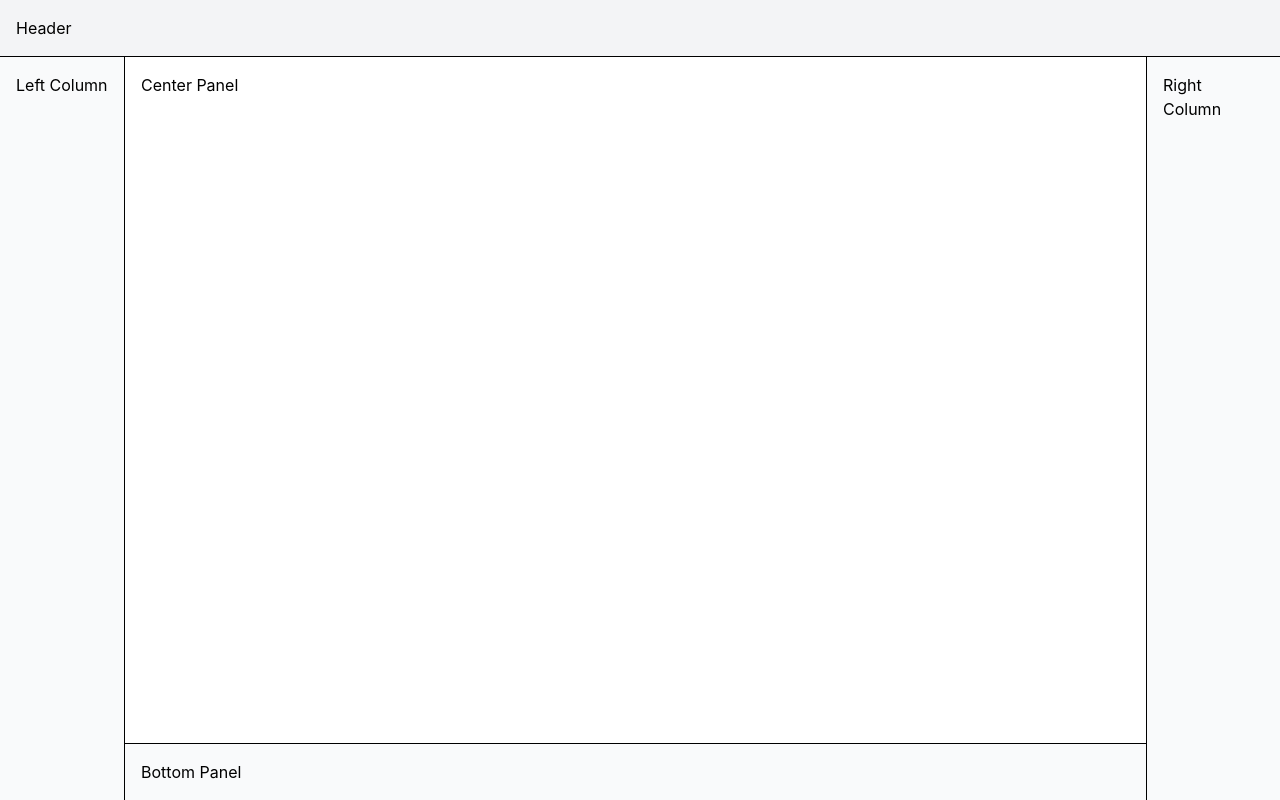
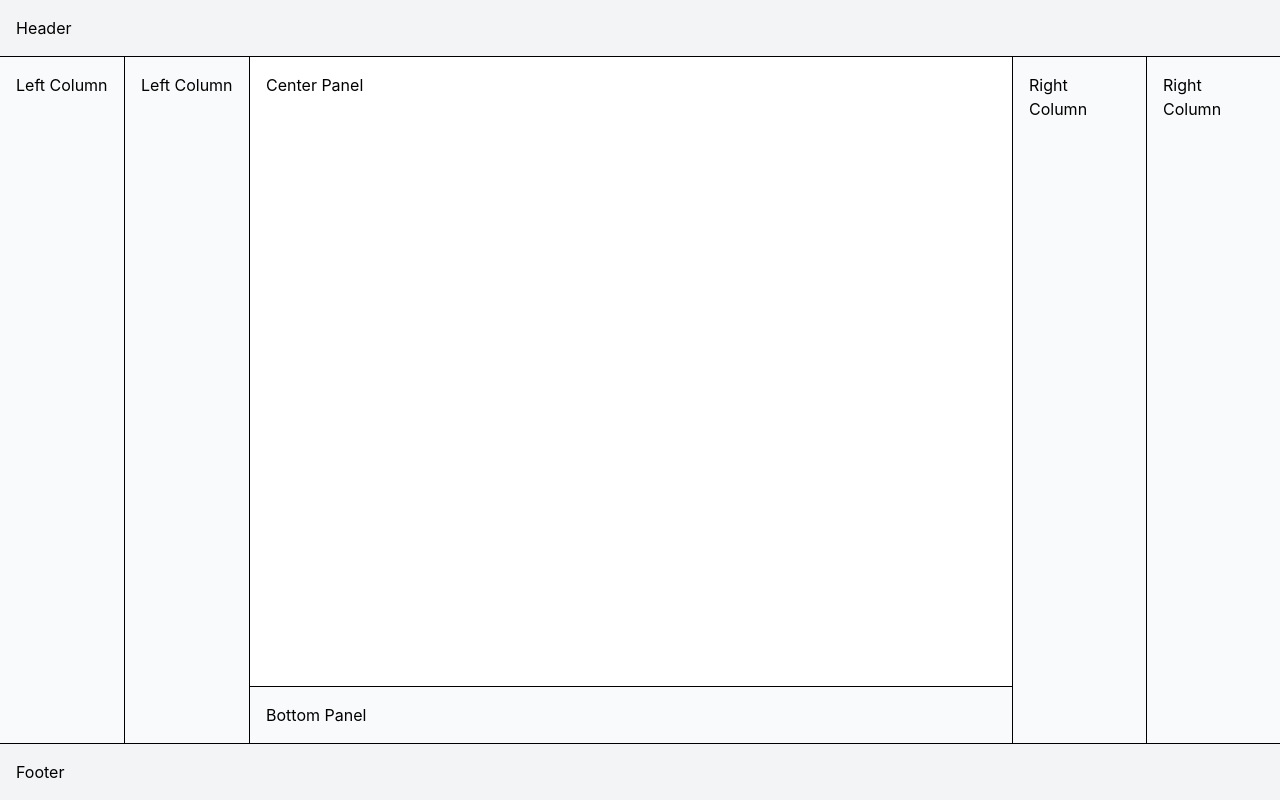
Before and after one commit to personal-island9353/pico-ide, a React (Vite) app: page / in a window 1280 px wide. Built offline with nearby package versions, Linux system fonts and the light colour scheme.

Commit message:
Add Footer component and enhance Sidebar with optional resizing

```diff
--- a/src/app/App.tsx
+++ b/src/app/App.tsx
@@ -2,16 +2,20 @@ import Layout from "@components/layout/Layout";
 import Header from "@components/layout/Header";
 import Sidebar from "@components/layout/Sidebar";
 import Content from "@components/layout/Content";
+import Footer from "@components/layout/Footer";
 
 function App() {
   return (
     <Layout>
       <Header>Header</Header>
       <div className="flex flex-1 overflow-hidden">
+        <Sidebar side="left" resizable={false}>Left Column</Sidebar>
         <Sidebar side="left">Left Column</Sidebar>
         <Content bottomPanel={"Bottom Panel"}>Center Panel</Content>
         <Sidebar side="right">Right Column</Sidebar>
+        <Sidebar side="right" resizable={false}>Right Column</Sidebar>
       </div>
+      <Footer>Footer</Footer>
     </Layout>
   );
 }
--- /dev/null
+++ b/src/components/layout/Footer.tsx
@@ -0,0 +1,7 @@
+import { PropsWithChildren } from "react";
+
+function Footer({ children }: PropsWithChildren) {
+  return <header className="p-4 bg-gray-100 border-t">{children}</header>;
+}
+
+export default Footer;
--- a/src/components/layout/Sidebar.tsx
+++ b/src/components/layout/Sidebar.tsx
@@ -3,9 +3,10 @@ import useResizable from "@hooks/layout/useResizable";
 
 export type SidebarProps = {
   side: "left" | "right";
+  resizable?: boolean;
 };
 
-function Sidebar({ children, side }: PropsWithChildren<SidebarProps>) {
+function Sidebar({ children, side, resizable = true }: PropsWithChildren<SidebarProps>) {
   const {
     dimension: width,
     elementRef: sidebarRef,
@@ -21,13 +22,13 @@ function Sidebar({ children, side }: PropsWithChildren<SidebarProps>) {
       style={{ width: width !== undefined ? `${width}px` : "auto" }}
       className={`flex-none bg-gray-50 ${side === "left" ? "border-r" : "border-l"} overflow-auto p-4 relative`}
     >
-      {side === "left" && (
+      {side === "left" && resizable && (
         <div
           className="absolute top-0 right-0 bottom-0 w-1 cursor-col-resize hover:bg-blue-400 active:bg-blue-600 transition-colors z-10"
           onMouseDown={startResizing}
         />
       )}
-      {side === "right" && (
+      {side === "right" && resizable && (
         <div
           className="absolute top-0 left-0 bottom-0 w-1 cursor-col-resize hover:bg-blue-400 active:bg-blue-600 transition-colors z-10"
           onMouseDown={startResizing}
```
